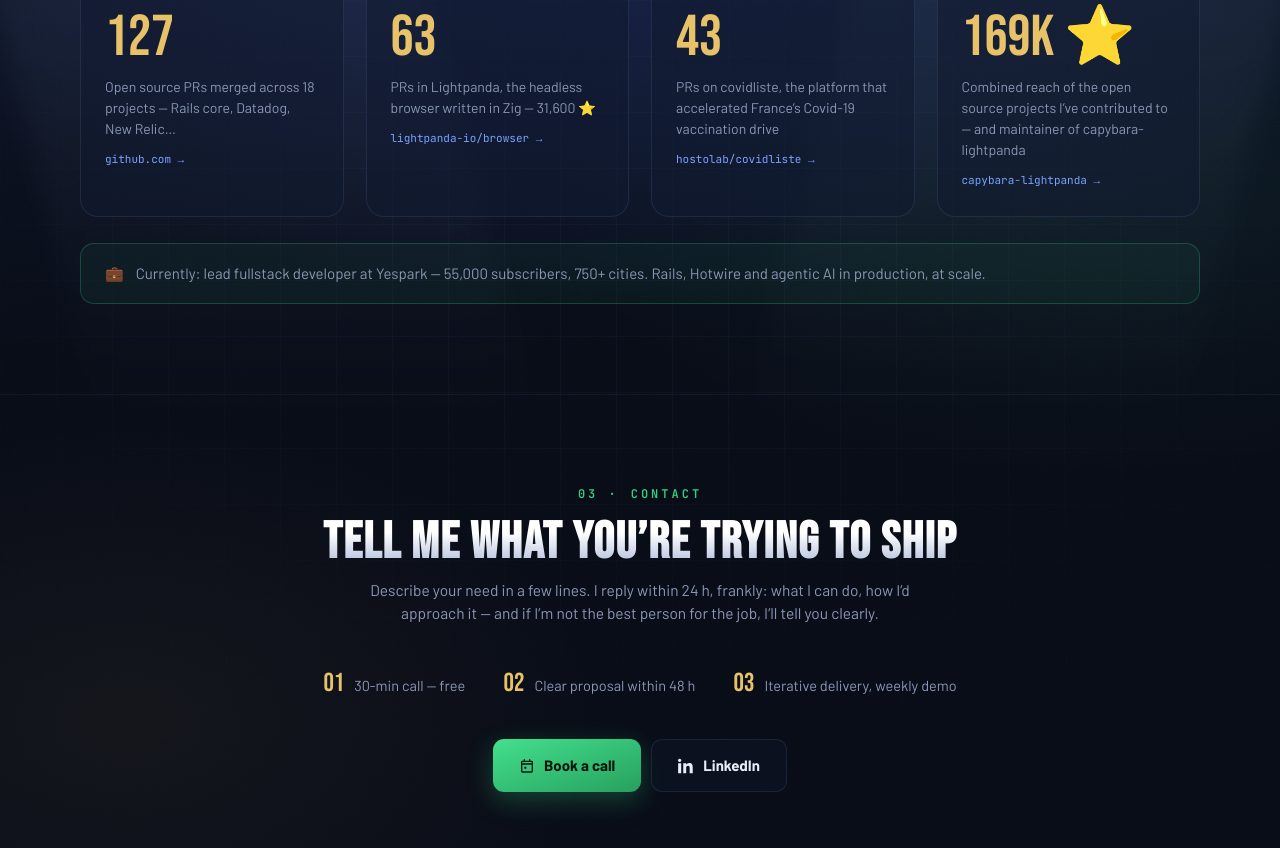
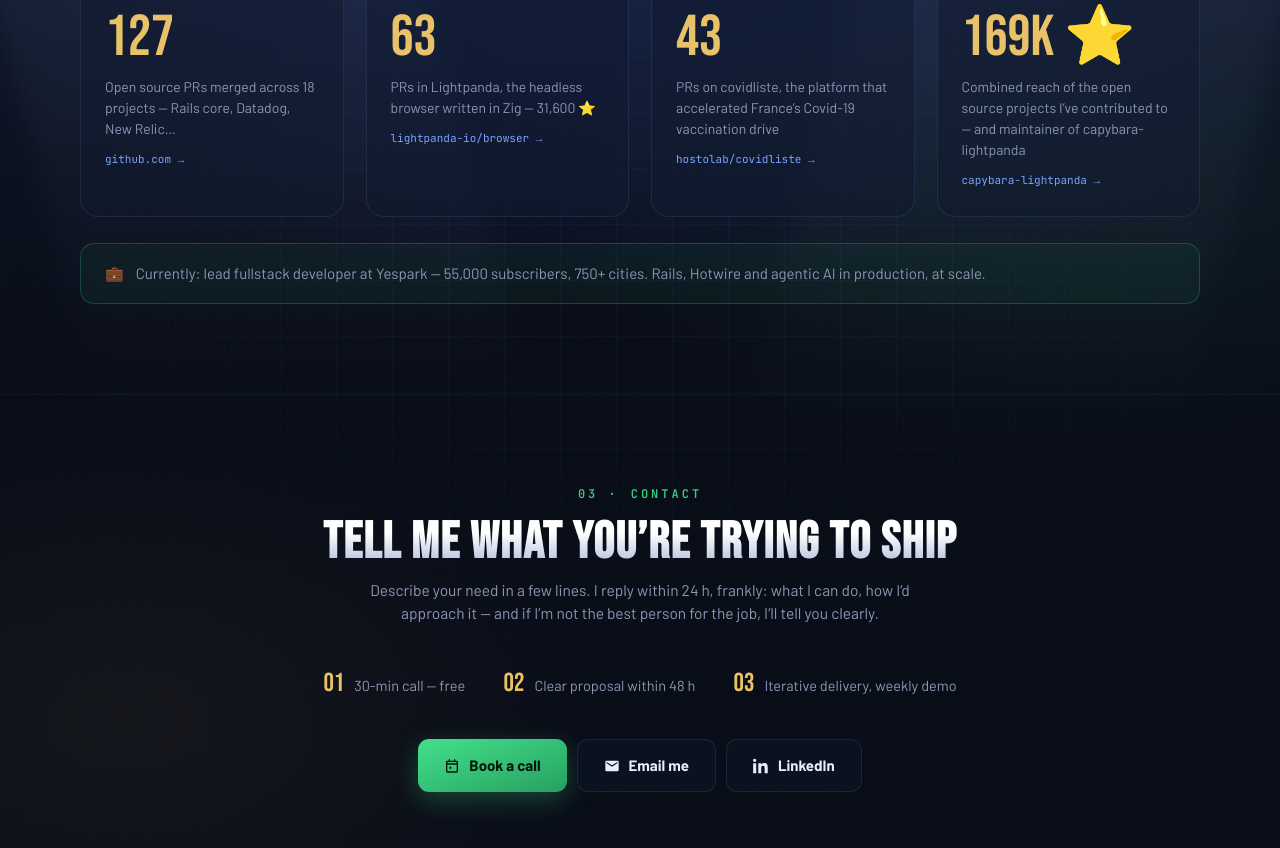
Before and after one commit to navidemad/navidemad.github.io, a Jekyll site: the page index.html, which Jekyll copies as it is, in a window 1280 px wide and 900 px high, scrolled down 1855 px. Shown: the top 848 px of the window. Built offline with Jekyll 4.4.1, drawn with Linux system fonts in a browser that asks for light colours.

Commit message:
Wire Book a call CTAs to Calendly, keep email as secondary contact

```diff
--- a/index.html
+++ b/index.html
@@ -425,7 +425,7 @@
     </div>
     <nav class="top-links">
       <button class="chip lang" id="lang-toggle" type="button" aria-label="Switch language">EN</button>
-      <a class="chip book" href="mailto:navid.emad@yespark.fr?subject=Contact%20%E2%80%94%20navidemad.github.io" data-i18n="cta_book">Book a call</a>
+      <a class="chip book" href="https://calendly.com/navidemad" target="_blank" rel="noopener" data-i18n="cta_book">Book a call</a>
       <a class="chip" href="https://github.com/navidemad" target="_blank" rel="noopener">
         <svg viewBox="0 0 16 16"><path d="M8 0C3.58 0 0 3.58 0 8c0 3.54 2.29 6.53 5.47 7.59.4.07.55-.17.55-.38 0-.19-.01-.82-.01-1.49-2.01.37-2.53-.49-2.69-.94-.09-.23-.48-.94-.82-1.13-.28-.15-.68-.52-.01-.53.63-.01 1.08.58 1.23.82.72 1.21 1.87.87 2.33.66.07-.52.28-.87.51-1.07-1.78-.2-3.64-.89-3.64-3.95 0-.87.31-1.59.82-2.15-.08-.2-.36-1.02.08-2.12 0 0 .67-.21 2.2.82.64-.18 1.32-.27 2-.27s1.36.09 2 .27c1.53-1.04 2.2-.82 2.2-.82.44 1.1.16 1.92.08 2.12.51.56.82 1.27.82 2.15 0 3.07-1.87 3.75-3.65 3.95.29.25.54.73.54 1.48 0 1.07-.01 1.93-.01 2.2 0 .21.15.46.55.38A8.01 8.01 0 0016 8c0-4.42-3.58-8-8-8z"/></svg>
         github.com/navidemad
@@ -527,7 +527,7 @@
       </div>
       <p class="card-legend" data-i18n-html="legend"><b>SHP</b> shipping · <b>DBG</b> debugging · <b>ARC</b> architecture · <b>REV</b> code review · <b>OSS</b> open source · <b>AI</b> AI agents</p>
       <div class="cta-row">
-        <a class="btn primary" href="mailto:navid.emad@yespark.fr?subject=Contact%20%E2%80%94%20navidemad.github.io">
+        <a class="btn primary" href="https://calendly.com/navidemad" target="_blank" rel="noopener">
           <svg viewBox="0 0 24 24"><path d="M7 2v2H5a2 2 0 00-2 2v14a2 2 0 002 2h14a2 2 0 002-2V6a2 2 0 00-2-2h-2V2h-2v2H9V2H7zm12 8v10H5V10h14zM5 8V6h14v2H5zm3 5h3v3H8v-3z"/></svg>
           <span data-i18n="cta_book">Book a call</span>
         </a>
@@ -647,9 +647,13 @@
       <div class="step"><span class="n">03</span><span data-i18n="proc3">Iterative delivery, weekly demo</span></div>
     </div>
     <div class="cta-row">
-      <a class="btn primary" href="mailto:navid.emad@yespark.fr?subject=Contact%20%E2%80%94%20navidemad.github.io">
+      <a class="btn primary" href="https://calendly.com/navidemad" target="_blank" rel="noopener">
         <svg viewBox="0 0 24 24"><path d="M7 2v2H5a2 2 0 00-2 2v14a2 2 0 002 2h14a2 2 0 002-2V6a2 2 0 00-2-2h-2V2h-2v2H9V2H7zm12 8v10H5V10h14zM5 8V6h14v2H5zm3 5h3v3H8v-3z"/></svg>
         <span data-i18n="cta_book">Book a call</span>
+      </a>
+      <a class="btn ghost" href="mailto:navid.emad@yespark.fr?subject=Contact%20%E2%80%94%20navidemad.github.io">
+        <svg viewBox="0 0 24 24"><path d="M20 4H4a2 2 0 00-2 2v12a2 2 0 002 2h16a2 2 0 002-2V6a2 2 0 00-2-2zm0 4l-8 5-8-5V6l8 5 8-5v2z"/></svg>
+        <span data-i18n="cta_mail">Email me</span>
       </a>
       <a class="btn ghost" href="https://www.linkedin.com/in/navidemad" target="_blank" rel="noopener">
         <svg viewBox="0 0 24 24"><path d="M4.98 3.5C4.98 4.88 3.87 6 2.5 6S0 4.88 0 3.5 1.12 1 2.5 1s2.48 1.12 2.48 2.5zM.2 8h4.6v14.8H.2V8zm7.7 0h4.4v2h.06c.6-1.15 2.1-2.36 4.3-2.36 4.6 0 5.44 3.03 5.44 6.96v8.2h-4.6v-7.3c0-1.74-.03-3.98-2.42-3.98-2.42 0-2.8 1.9-2.8 3.86v7.42H7.9V8z"/></svg>
```
